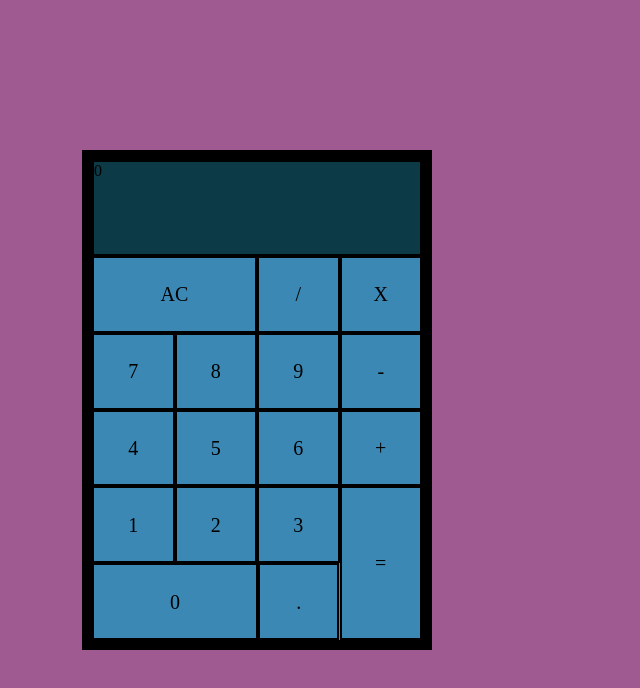
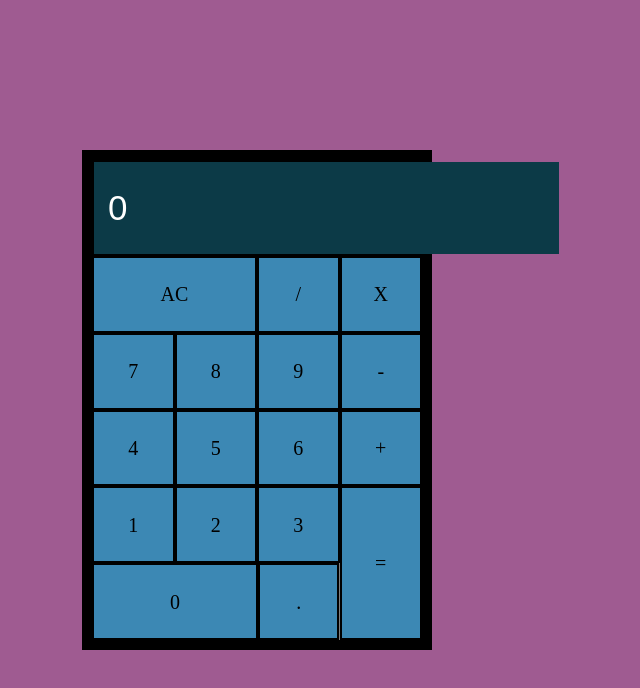
Before and after one commit to YariPL/react-calculator, a React (Create React App) app: page / in a window 1280 px wide. Shown: the top 688 px of the page, without its empty margins (383-1023 px from the left). Built offline with nearby package versions, Linux system fonts and the light colour scheme.

Commit message:
added style for display

```diff
--- a/src/App.css
+++ b/src/App.css
@@ -22,7 +22,19 @@ body {
     width: 100%;
     background: #0c3a47;
     box-sizing: border-box;
-    border: 2px solid; }
+    border: 2px solid;
+    position: relative; }
+    .App .Display div {
+      height: 100%; }
+      .App .Display div input {
+        background: #0c3a47;
+        border: 0;
+        color: white;
+        padding-left: 14px;
+        font-size: 35px;
+        box-sizing: border-box;
+        height: 100%;
+        widows: 100%; }
   .App .Buttons {
     height: 80%;
     width: 100%;
--- a/src/App.js
+++ b/src/App.js
@@ -32,7 +32,7 @@ class Display extends Component {
   render() {
     return(
       <div className="Display">
-        <div>{this.props.value}</div>
+        <div><input type='text' value={this.props.value} /></div>
       </div>
     )
   }
--- a/src/App.scss
+++ b/src/App.scss
@@ -26,13 +26,17 @@ body {
 		border: 2px solid;
 		position: relative;
 		div {
-			margin: 0 auto;
-			font-size: 25px;
-			color: white;
-			position: absolute;
-			top: 50%;
-			left: 50%;
-			transform: translate(-50%,-50%);
+			height: 100%;
+			input {
+				background: #0c3a47;
+				border: 0;
+				color: white;
+				padding-left: 14px;
+				font-size: 35px;
+				box-sizing: border-box;
+				height: 100%;
+				widows: 100%;
+			}
 		}
 	}
 	.Buttons {
```
Also changed, not shown: 1 other file (tests, documents, lock files or other folders).
